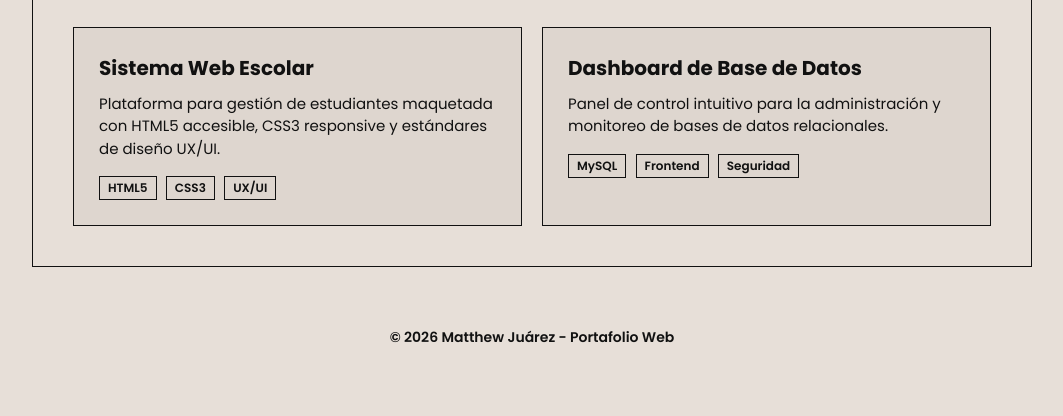
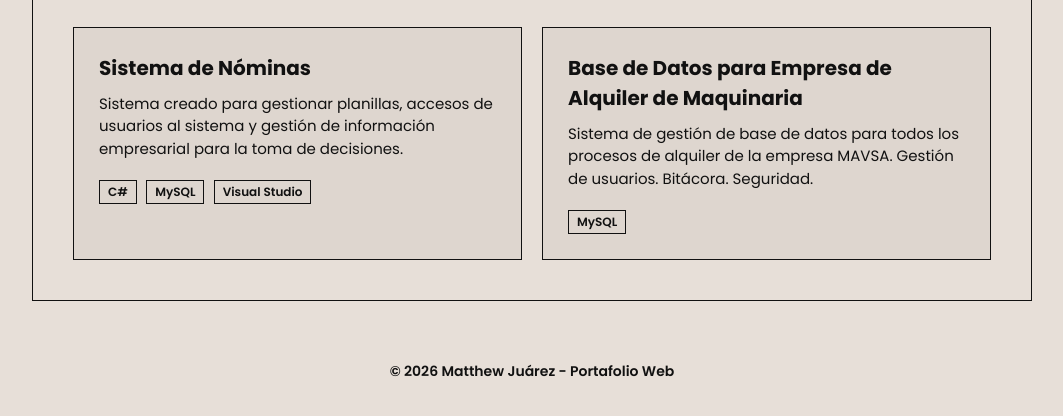
Before and after one commit to matthewjua/matthewjua.github.io, a plain HTML site: page portafolio_web.html in a window 1280 px wide. Shown: the part 460-876 px from the top of the page, without its empty margins (108-1171 px from the left). Drawn offline with Linux system fonts and the light colour scheme.

Commit message:
cambio final de descripcion de proyectos

```diff
--- a/portafolio_web.html
+++ b/portafolio_web.html
@@ -44,23 +44,21 @@
 
         <!-- PROYECTO 1 -->
         <article class="tarjeta-proyecto">
-          <h3>Sistema Web Escolar</h3>
-          <p>Plataforma para gestión de estudiantes maquetada con HTML5 accesible, CSS3 responsive y estándares de diseño UX/UI.</p>
+          <h3>Sistema de Nóminas</h3>
+          <p>Sistema creado para gestionar planillas, accesos de usuarios al sistema y gestión de información empresarial para la toma de decisiones.</p>
           <div class="tags" aria-label="Tecnologías utilizadas">
-            <span>HTML5</span>
-            <span>CSS3</span>
-            <span>UX/UI</span>
+            <span>C#</span>
+            <span>MySQL</span>
+            <span>Visual Studio</span>
           </div>
         </article>
 
         <!-- PROYECTO 2 -->
         <article class="tarjeta-proyecto">
-          <h3>Dashboard de Base de Datos</h3>
-          <p>Panel de control intuitivo para la administración y monitoreo de bases de datos relacionales.</p>
+          <h3>Base de Datos para Empresa de Alquiler de Maquinaria</h3>
+          <p>Sistema de gestión de base de datos para todos los procesos de alquiler de la empresa MAVSA. Gestión de usuarios. Bitácora. Seguridad.</p>
           <div class="tags" aria-label="Tecnologías utilizadas">
             <span>MySQL</span>
-            <span>Frontend</span>
-            <span>Seguridad</span>
           </div>
         </article>
 
--- a/styles.css
+++ b/styles.css
@@ -115,6 +115,7 @@ main {
   font-size: 12px;
   font-weight: 600;
   margin-right: 5px;
+  margin-top: 5px;
 }
 
 /* FOOTER */
```
